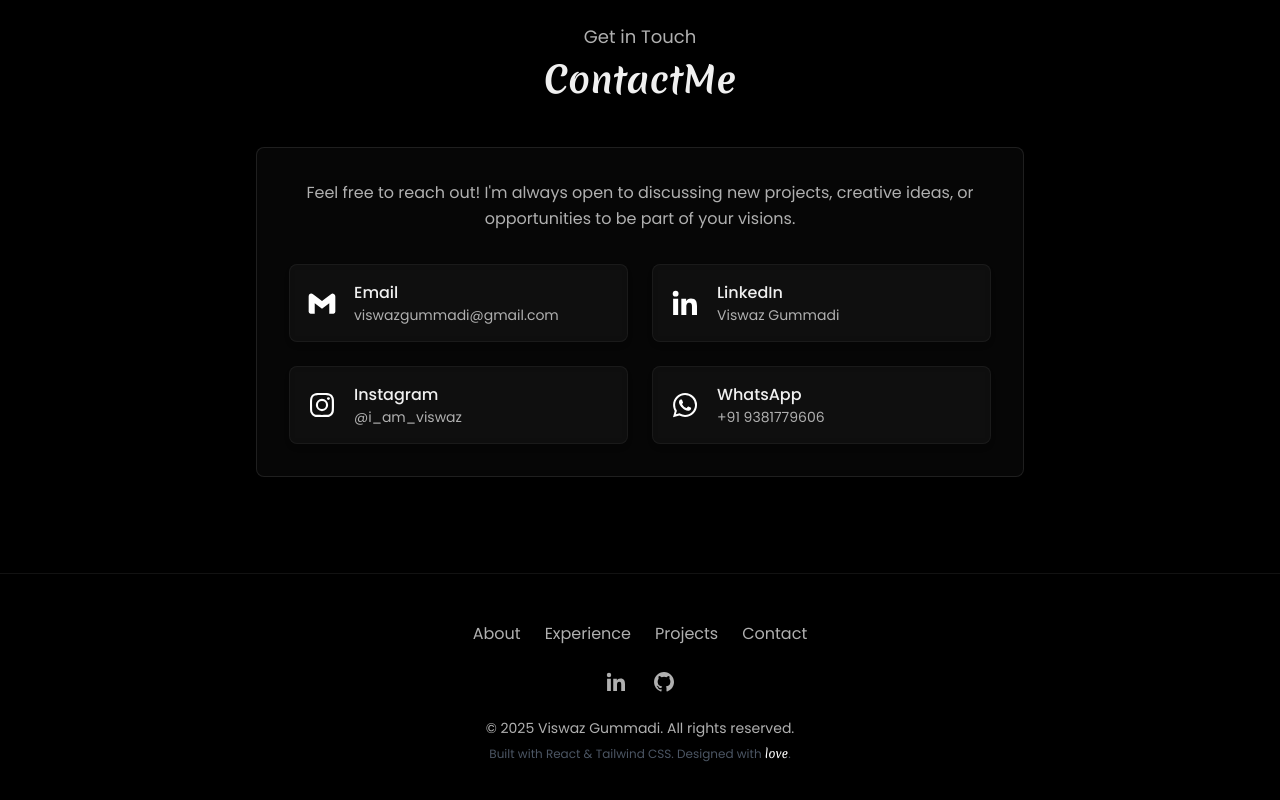
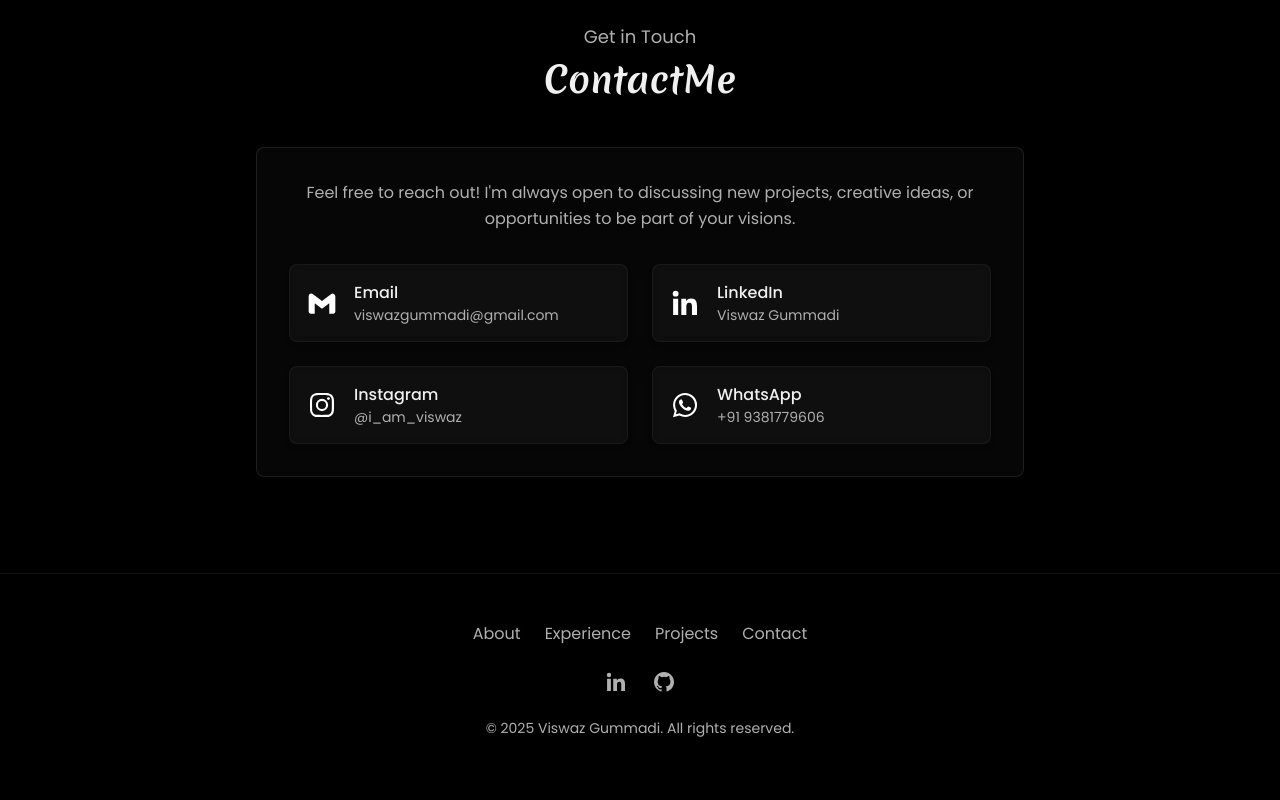
Before and after one commit to Viswazgummadi/resume, a React (Vite) app: page / in a window 1280 px wide. Shown: the part 3017-3817 px from the top of the page. Built offline with nearby package versions, Linux system fonts and the light colour scheme.

Commit message:
Initial commit

```diff
--- a/src/components/Footer.jsx
+++ b/src/components/Footer.jsx
@@ -41,10 +41,10 @@
         <p className="text-text-secondary text-sm">
           © {new Date().getFullYear()} {personalInfo.name}. All rights reserved.
         </p>
-        <p className="text-xs text-gray-600 mt-2">
+        {/* <p className="text-xs text-gray-600 mt-2">
           Built with React & Tailwind CSS. Designed with{" "}
           <span className="font-merienda text-accent">love</span>.
-        </p>
+        </p> */}
       </div>
     </footer>
   );
```
